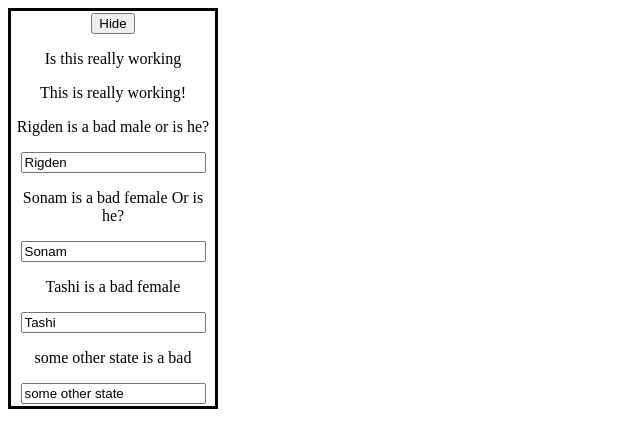
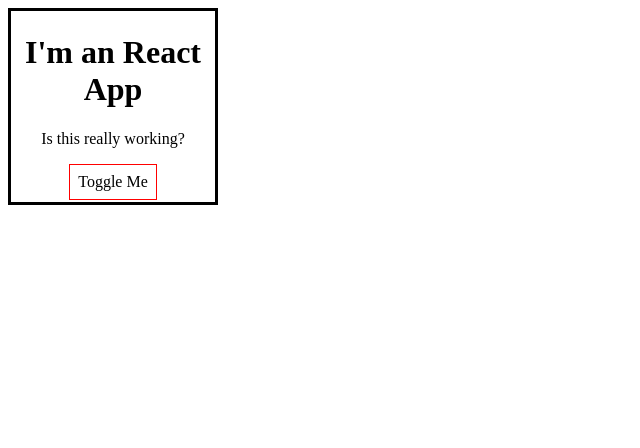
Before and after one commit to rigdenlee/FirstReactApp, a React (Create React App) app: page / in a window 1280 px wide. Shown: the top 448 px of the page, without its empty margins (0-640 px from the left). Built offline with nearby package versions, Linux system fonts and the light colour scheme.

Commit message:
deleting and hiding components: 3rd commit

```diff
--- a/src/App.js
+++ b/src/App.js
@@ -1,105 +1,59 @@
-import React, { Component } from 'react';
-import Prop from './Prop';
+import React, {Component} from 'react';
+import Person from './Person.js';
 import './index.css';
 
+class App extends Component {
+  state = {
+    persons: [
+      {name: 'Rigden', gender: 'Male'},
+      {name: 'Dichen', gender: 'Female'},
+      {name: 'Shubham', gender: 'Male'},
+      {name: 'Satyam', gender: 'Male'}
+    ],
+    showPerson: false
+  };
+  togglePersonHandler = () => {
+    const showPerson = this.state.showPerson;
+    this.setState({showPerson: !showPerson});
+  }
 
+  deletePersonHandler = (personIndex) => {    //this function deletes an paragraph
+    const persons = this.state.persons;
+    persons.splice(personIndex, 1);
+    this.setState({persons: persons})
+  }
 
-class App extends Component {
-state = {
-  person: [
-    {name: 'Rigden', gender: 'male'},
-    {name: 'Sonam', gender: 'female'},
-    {name: 'Tashi', gender: 'female'}
-  ],
-  otherState: 'some other state',
-  dataView: true
-}
+    render() {
+      const style = {
+        backgroundColor: 'white',
+        font: 'inherit',
+        border: '1px solid red',
+        padding: '8px',
+        cursor: 'pointer'
+      }
 
-switchNameHandler = (newName) => {
-  this.setState( {      //setstate takes object as an  argument
-  person: [
-    {name: newName, gender: 'male'},
-    {name: 'Dichen', gender: 'female'},
-    {name: 'Pema', gender: 'female'}
-  ]
+      let persons = null;
+
+  if ( this.state.showPerson ) {
+persons = (
+		<div>
+			{this.state.persons.map((person, index) => {
+				return <Person
+          click={() => this.deletePersonHandler(index)}  /* alternative would be this.deletePerson.bind(this, 'index') */
+          name={person.name}
+          gender={person.gender} />
+			})}
+        </div>
+         );
   }
-  );
-}
-
-onChangeHandler = (event) => {
-  this.setState({
-    person: [
-      {name: event.target.value, gender: 'male'},
-      {name: event.target.value, gender: 'female'},
-      {name: event.target.value, gender: 'female'}
-    ],
-    otherState: 'some other state'
-  })
-}
-
-toggleDataHandler = () => {
-    const dataView = this.state.dataView;
-    this.setState({dataView: !dataView})
-}
-  render(){
       return (
-        <div className="App">
-         <button onClick = {this.toggleDataHandler}>Hide</button>
-          { this.state.dataView === true ?
-
-          <div>
-            <p>Is this really working</p>
-            <p>This is really working!</p>
-            <Prop
-              name={this.state.person[0].name}
-              gender={this.state.person[0].gender}
-              click={this.switchNameHandler.bind(this, 'Tashi')}
-              changed={this.onChangeHandler} >or is he?
-            </Prop>
-            <Prop
-              name={this.state.person[1].name}
-              gender={this.state.person[1].gender}
-              changed={this.onChangeHandler}>Or is he?
-            </Prop>
-            <Prop
-              name={this.state.person[2].name}
-              gender={this.state.person[2].gender}
-              changed={this.onChangeHandler}/>
-            <Prop
-              name={this.state.otherState} />
-         </div>: null
-          }
-        </div>
-      )
-  }
+         <div className='App'>
+          <h1>I'm an React App</h1>
+          <p>Is this really working?</p>
+          <button style={style} onClick={this.togglePersonHandler}>Toggle Me</button>
+           {persons}
+         </div>
+       );
+    };
 }
 export default App;
-
-// state = {
-//   person: [
-//     {name: 'Dichen' gender: 'Boy'},
-//     {name: 'Sachin' gender: 'Boy'}
-//   ]
-// }
-
-
-
-// const [ currentState, updatedState ] = useState({
-//   person: [
-//    {name: 'Dichen', gender: 'Boy'},
-//    {name: 'Sachin', gender: 'Boy'},
-//    {name: 'Shubham', gender: 'girl'}
-//    ],
-//    otherState: 'some data'
-// });
-
-// console.log(currentState);
-
-//  const switchNameHandler = () => {
-//      updatedState({
-//      person: [
-//        {name: 'Dichen', gender: 'Girl'},
-//        {name: 'Tandulkar', gender: 'Boy'},
-//        {name: 'Shubham', gender: 'boy'}
-//      ]
-//    })
```
